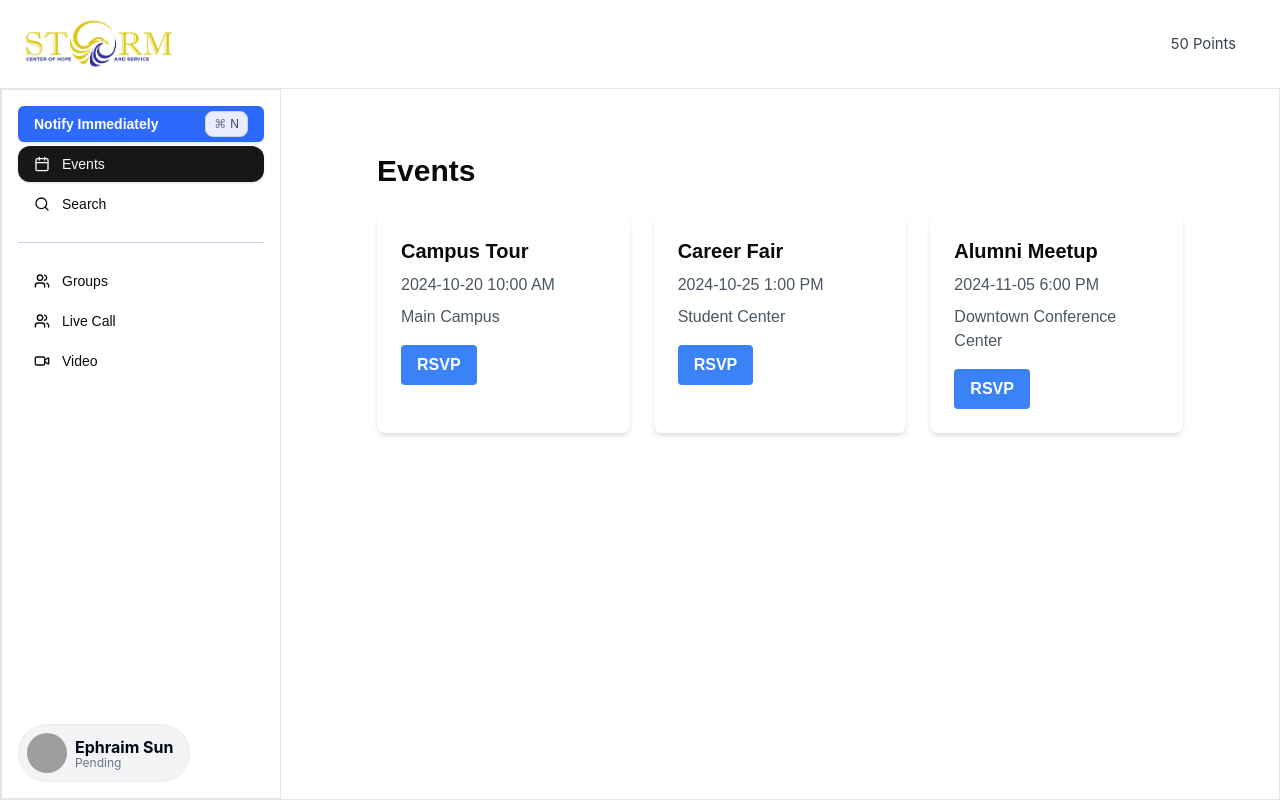
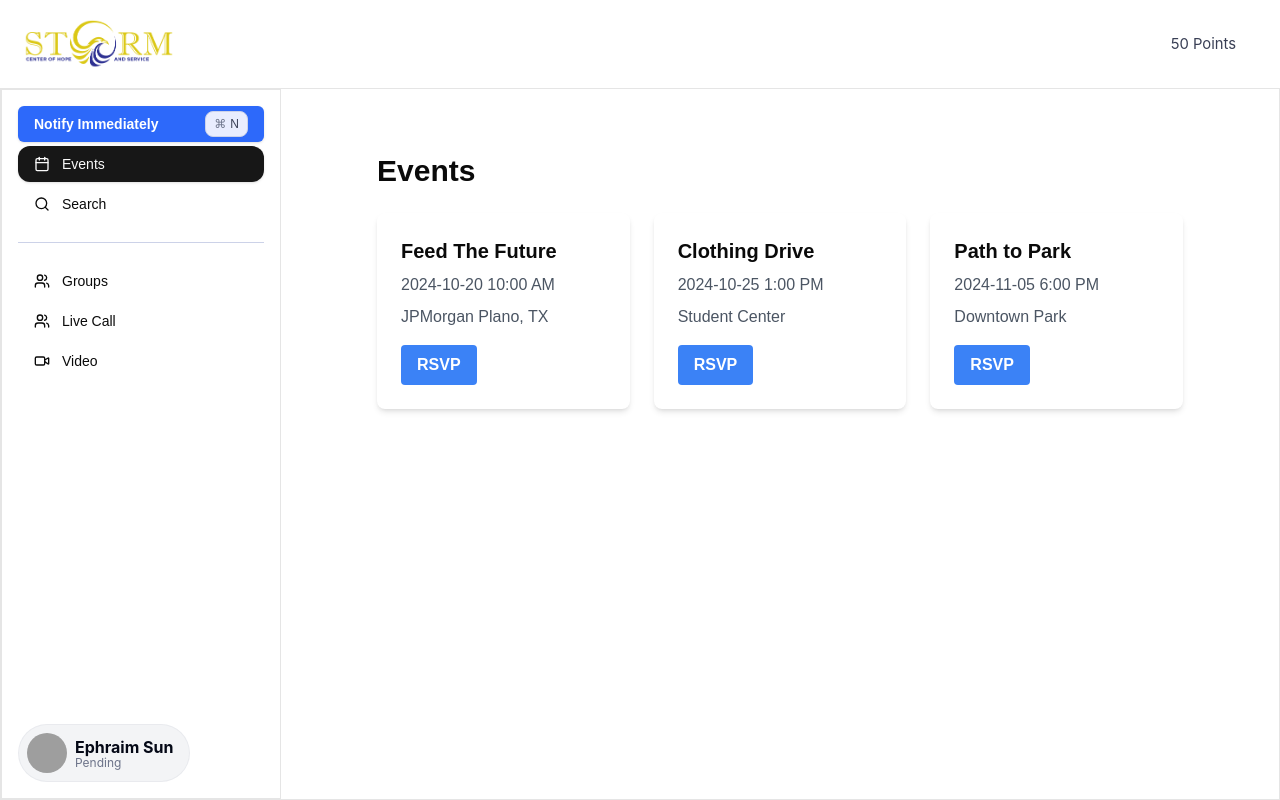
Before and after one commit to cfgtexas24/Team-20, a Next.js app in the folder web/: page /events in a window 1280 px wide. Built offline with nearby package versions, Linux system fonts and the light colour scheme; grey boxes are pictures that could not be loaded.

Commit message:
added event names

```diff
--- a/web/src/app/events/page.tsx
+++ b/web/src/app/events/page.tsx
@@ -8,8 +8,7 @@ const EventCard = ({ event, onRSVP }: any) => {
       <p className="text-gray-600 mb-4">{event.location}</p>
       <button
         onClick={() => onRSVP(event.id)}
-        className="bg-blue-500 hover:bg-blue-600 text-white font-bold py-2 px-4 rounded"
-      >
+        className="bg-blue-500 hover:bg-blue-600 text-white font-bold py-2 px-4 rounded">
         RSVP
       </button>
     </div>
@@ -18,12 +17,12 @@ const EventCard = ({ event, onRSVP }: any) => {
 
 const Events = () => {
   const [events, setEvents] = useState([
-    { id: 1, name: 'Campus Tour', dateTime: '2024-10-20 10:00 AM', location: 'Main Campus', rsvped: false },
-    { id: 2, name: 'Career Fair', dateTime: '2024-10-25 1:00 PM', location: 'Student Center', rsvped: false },
-    { id: 3, name: 'Alumni Meetup', dateTime: '2024-11-05 6:00 PM', location: 'Downtown Conference Center', rsvped: false },
+    { id: 1, name: 'Feed The Future', dateTime: '2024-10-20 10:00 AM', location: 'JPMorgan Plano, TX ', rsvped: false },
+    { id: 2, name: 'Clothing Drive', dateTime: '2024-10-25 1:00 PM', location: 'Student Center', rsvped: false },
+    { id: 3, name: 'Path to Park', dateTime: '2024-11-05 6:00 PM', location: 'Downtown Park', rsvped: false },
   ]);
 
-  const handleRSVP = (eventId) => {
+  const handleRSVP = (eventId: any) => {
     setEvents(events.map(event =>
       event.id === eventId ? { ...event, rsvped: !event.rsvped } : event
     ));
```
